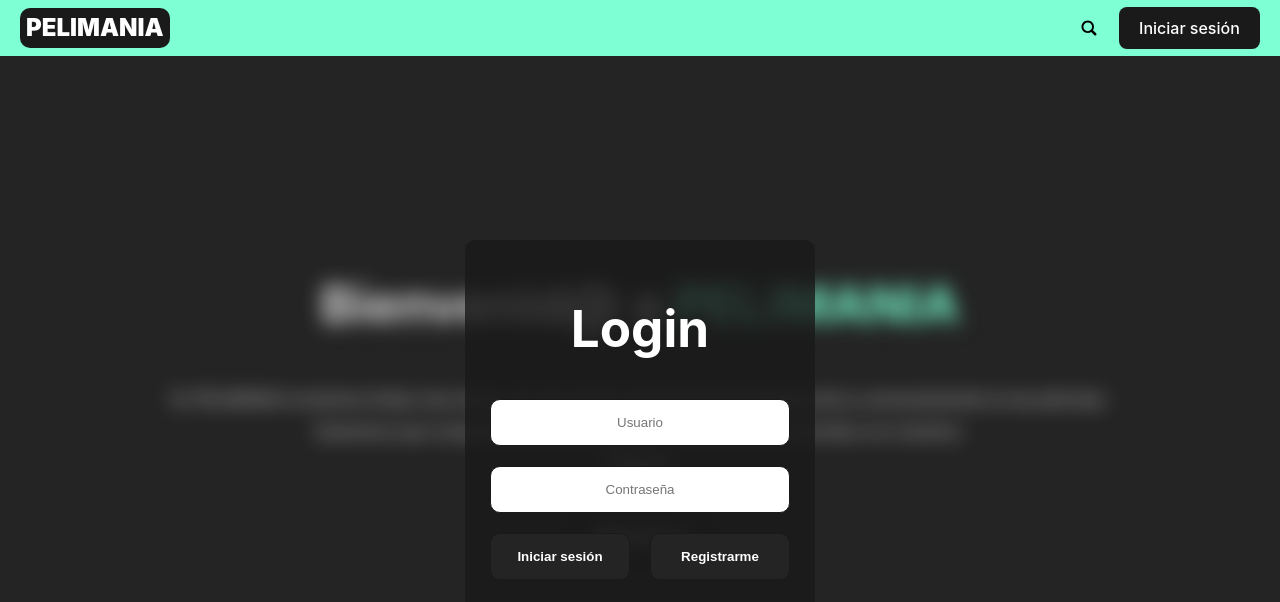
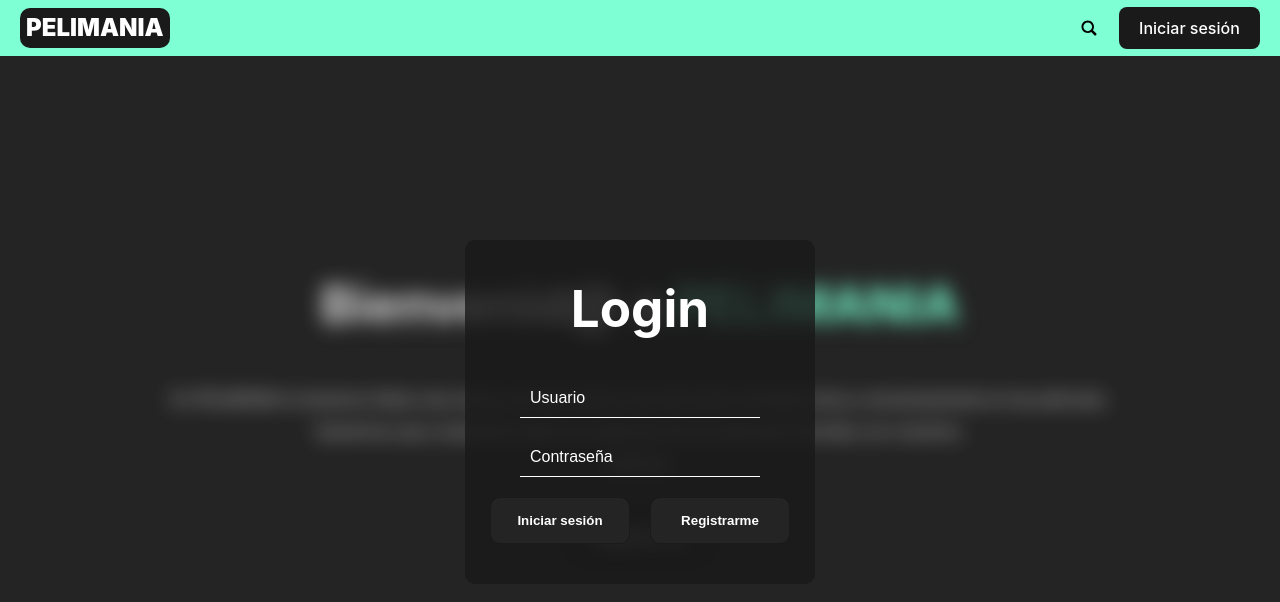
Before and after one commit to Nheil3Dev/pelimania_cliente, a React (Vite) app: page /Pelimania in a window 1280 px wide. Both pictures are taken after a click on the button "Registrarme". Shown: the top 602 px of the page. Built offline with nearby package versions, Linux system fonts and the light colour scheme.

Commit message:
rework login

```diff
--- a/src/pages/Login.css
+++ b/src/pages/Login.css
@@ -13,7 +13,7 @@
     align-items: center;
     justify-content: center;
     margin: 0 auto;
-    padding: 60px 20px;
+    padding: 40px 20px;
     max-width: 350px;
     background-color: rgba(26, 26, 26, 0.8);
     border-radius: 10px;
@@ -30,6 +30,7 @@
 .entry-form {
     display: flex;
     flex-direction: column;
+    align-items: center;
     gap: 20px;
     width: 300px;
     margin: 0 auto;
@@ -40,16 +41,33 @@
     display: flex;
     gap: 20px;
     max-width: 100%;
+    width: 100%;
 }
 
 /* Estilo de los inputs de entrada de información */
 .entry-form-data {
-    padding: 15px;
+    padding: 10px;
+    text-align: center;
+    background-color: transparent;
+    color: white;
+    border: none;
+    border-bottom: 1px solid white;
+    outline: none;
+    outline-offset: none;
+    max-width: 100%;
+    width: 80%;
+    font-size: 16px;
+}
+
+.entry-form-data::placeholder {
+    color: white;
+    text-align: left;
+}
+
+.entry-form-data:focus {
+    background-color: white;
     border-radius: 10px;
-    text-align: center;
-    background-color: white;
-    color: #242424;
-    border: 1px solid #1a1a1a;
+    color: black;
 }
 
 /* Estilo de los inputs tipo submit */
```
